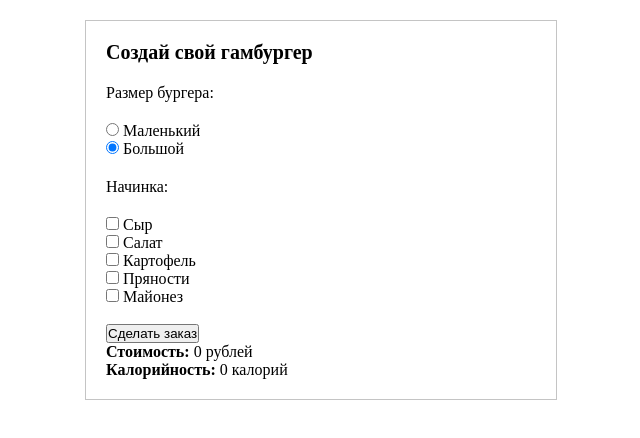
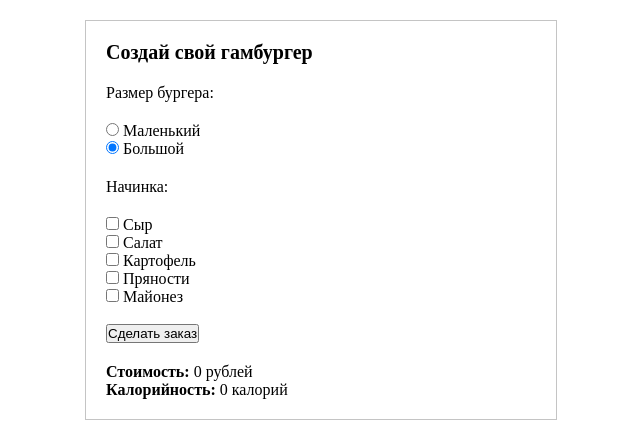
Before and after one commit to AlterTema/AlterJS2, a plain HTML site: page hamburger(необязательное)/hamburger.html in a window 1280 px wide. Shown: the whole page, without its empty margins (319-959 px from the left). Drawn offline with Linux system fonts and the light colour scheme.

Commit message:
Initial commit

```diff
--- a/hamburger(необязательное)/hamburger.html
+++ b/hamburger(необязательное)/hamburger.html
@@ -48,7 +48,7 @@
             <div class="submit">
                 <input type="submit" value="Сделать заказ" />
             </div>
-            <div id="result">
+            <div class="result" id="result">
                 <div><b>Стоимость:</b> <span id="price">0</span> рублей</div>
                 <div><b>Калорийность:</b> <span id="calories">0</span> калорий</div>
             </div>
--- a/hamburger(необязательное)/style.less
+++ b/hamburger(необязательное)/style.less
@@ -28,7 +28,7 @@
   .size {
       padding-bottom: 20px;
   }
-#result {
+.result {
     padding-bottom: 20px;
-
+    padding-top: 20px;
 }
```
Also changed, not shown: hamburger(необязательное)/style.css.
